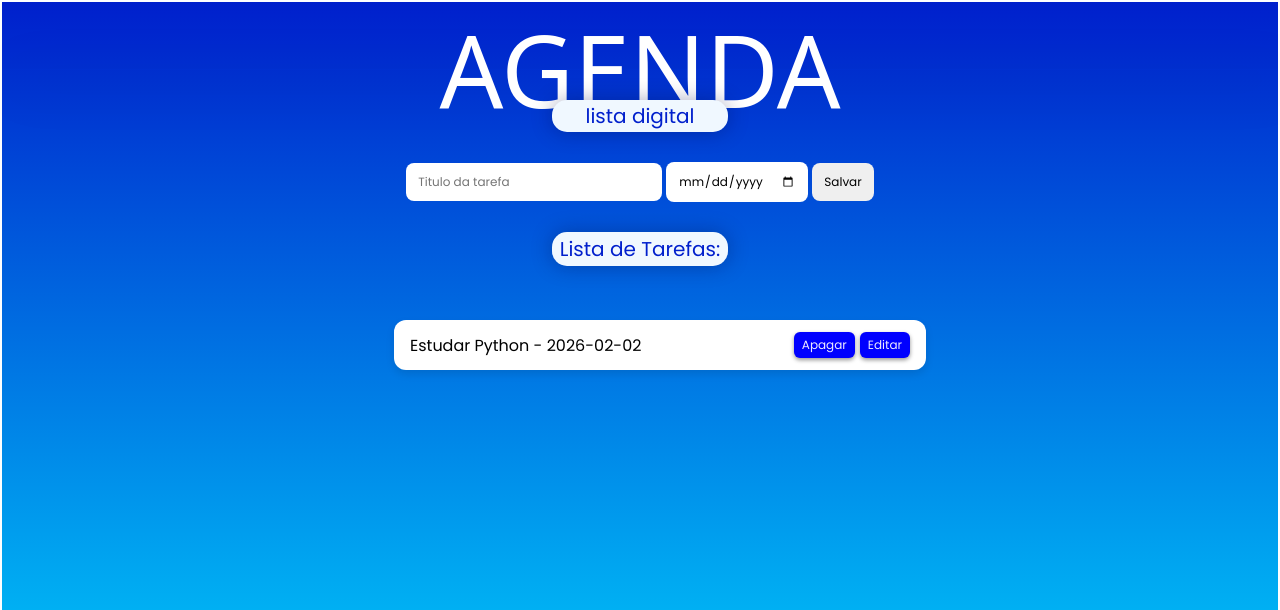
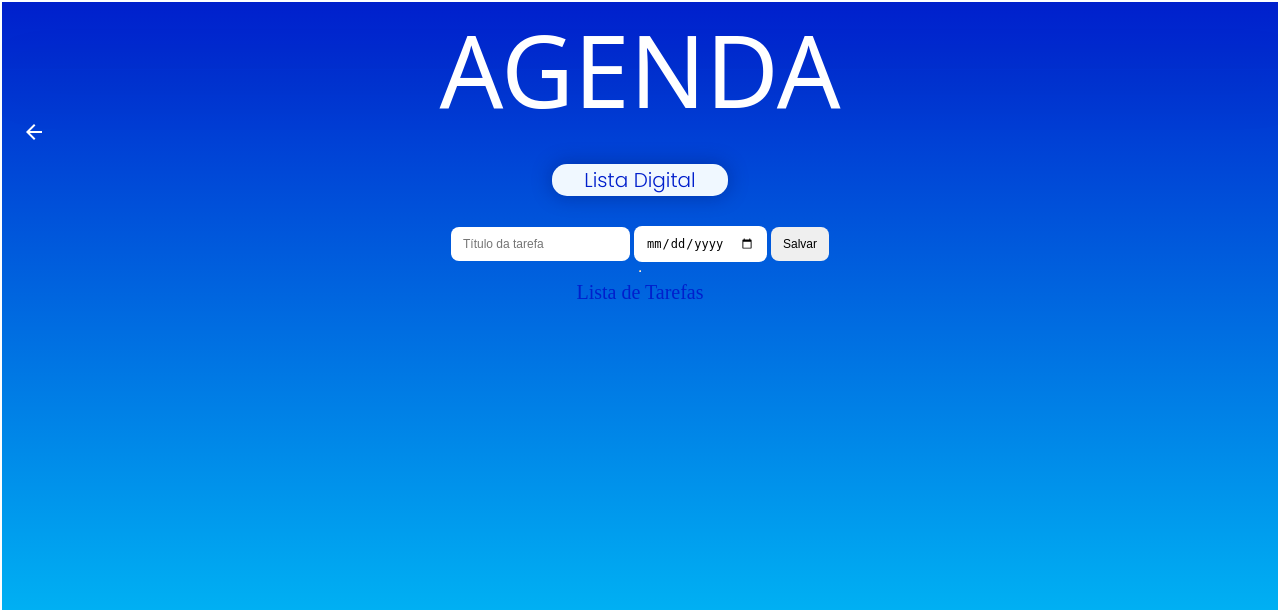
Before and after one commit to SamuelBernardo008/agenda, a Flask app: page /agenda in a window 1280 px wide. Shown: the top 610 px of the page. Run offline with Flask 3, Linux system fonts and the light colour scheme; data comes from the database, SQL or seed files in the repository; data that the repository does not hold is empty; some web fonts are replaced.

Commit message:
feat: Adicionando novas funções

```diff
--- a/app.py
+++ b/app.py
@@ -6,33 +6,43 @@ app = Flask(__name__)
 
 init_db()
 
+
 @app.route('/')
 def home():
     return render_template('home.html', titulo='Home')
 
 
-@app.route('/ola')
-def ola_mundo():
-    return "olá, mundo"
-
 @app.route('/agenda', methods=['GET', 'POST'])
 def agenda():
-    tarefas = None
 
     if request.method == 'POST':
-        titulo_tarefa = request.form ['titulo-tarefa']
+        titulo_tarefa = request.form['titulo-tarefa']
         data_conclusao = request.form['data-conclusao']
-        tarefa = Tarefa(titulo_tarefa, data_conclusao)
+
+        tarefa = Tarefa(
+            titulo_tarefa=titulo_tarefa,
+            data_conclusao=data_conclusao
+        )
         tarefa.salvar_tarefa()
 
+        return redirect(url_for('agenda'))
+
     tarefas = Tarefa.obter_tarefas()
-    return render_template('agenda.html', titulo= 'Agenda', tarefas=tarefas)
+
+    return render_template(
+        'agenda.html',
+        titulo='Agenda',
+        tarefas=tarefas,
+        tarefa_selecionada=None
+    )
+
 
 @app.route('/delete/<int:idTarefa>')
 def delete(idTarefa):
     tarefa = Tarefa.id(idTarefa)
     tarefa.excluir_tarefa()
     return redirect(url_for('agenda'))
+
 
 @app.route('/update/<int:idTarefa>' , methods=['GET', 'POST'])
 def update(idTarefa):
@@ -48,3 +58,10 @@ def update(idTarefa):
     tarefa_selecionada = Tarefa.id(idTarefa)
 
     return render_template('agenda.html', titulo= 'Agenda', tarefas=tarefas, tarefa_selecionada=tarefa_selecionada)
+
+
+@app.route("/toggle/<int:id>", methods=["POST"])
+def toggle(id):
+    tarefa = Tarefa.id(id)
+    tarefa.toggle_conclusao()
+    return ("", 204)
--- a/models/database.py
+++ b/models/database.py
@@ -53,18 +53,3 @@ class Database:
             traceback.print_tb(tb)
 
         self.close()
-
-
-try:
-    db = Database('./data/tarefas.sqlite3')
-    db.executar('''
-    CREATE TABLE IF NOT EXISTS tarefas (
-        id  INTEGER PRIMARY KEY AUTOINCREMENT,
-        titulo_tarefa TEXT NOT NULL,
-        data_conclusao TEXT);
-    ''')
-    db.executar('INSERT INTO tarefas (titulo_tarefa, data_conclusao) VALUES (?,?);', ('Estudar Python', '2026-02-02'))
-except Exception as e:
-    print(f"erro ao criar tabela: {e}")
-finally:
-    db.close()
--- a/models/tarefa.py
+++ b/models/tarefa.py
@@ -1,3 +1,4 @@
+from datetime import datetime
 from sqlite3 import Cursor
 from models.database import Database
 from typing import Self, Any, Optional
@@ -6,10 +7,14 @@ class Tarefa:
     """
     Classe que representa uma tarefa a ser realizada.
     """
-    def __init__(self: Self, titulo_tarefa: Optional[str], data_conclusao: Optional[str] = None, id_tarefa: Optional[int] = None) -> None:
+    def __init__(self: Self, titulo_tarefa: Optional[str] = '', data_conclusao: Optional[str] = None, tipo: Optional[str] = None, id_tarefa: Optional[int] = None, concluida: Optional[int] = 0, data_finalizacao: Optional[str] = None, indicado: Optional[str] = None) -> None:
         self.titulo_tarefa: Optional[str] = titulo_tarefa
         self.data_conclusao: Optional[str] = data_conclusao
+        self.tipo: Optional[str] = tipo
         self.id_tarefa: Optional[int] = id_tarefa
+        self.concluida: Optional[int] = concluida
+        self.data_finalizacao: Optional[str] = data_finalizacao
+        self.indicado: Optional[str] = indicado
 
 
     @classmethod
@@ -49,3 +54,33 @@ class Tarefa:
             params: tuple = (self.titulo_tarefa, self.data_conclusao, self.id_tarefa)
             resultado: Cursor = db.executar(query, params)
             return resultado
+
+    def toggle_conclusao(self):
+
+            with Database() as db:
+
+                if self.concluida:
+                    query = """
+                    UPDATE tarefas
+                    SET concluida = 0, data_finalizacao = NULL
+                    WHERE id = ?;
+                    """
+                    params = (self.id_tarefa,)
+
+                    self.concluida = 0
+                    self.data_finalizacao = None
+
+                else:
+                    agora = datetime.now().strftime("%Y-%m-%d %H:%M:%S")
+
+                    query = """
+                    UPDATE tarefas
+                    SET concluida = 1, data_finalizacao = ?
+                    WHERE id = ?;
+                    """
+                    params = (agora, self.id_tarefa)
+
+                    self.concluida = 1
+                    self.data_finalizacao = agora
+
+                db.executar(query, params)
--- a/static/style.css
+++ b/static/style.css
@@ -1,15 +1,14 @@
 html, body {
     height: 100%;
-    margin: 0;
-}
+    margin: 0;}
 
 body {
     display: flex;
     flex-direction: column;
     background: linear-gradient(to bottom, rgb(0, 31, 204), rgb(0, 221, 255));
     text-align: center;
-    border: 2px solid rgb(255, 255, 255); /* borda branca ao redor da página */
-    box-sizing: border-box; /* garante que a borda não aumente o tamanho total */
+    border: 2px solid rgb(255, 255, 255);
+    box-sizing: border-box;
 }
 
 .modak-regular {
@@ -25,6 +24,7 @@ body {
 }
 
 h1 {
+    z-index: 1;
     text-align: center;
     font-size: 100px;
     margin-bottom: 30px;
@@ -177,3 +177,15 @@ button:hover{
     background-color: rgb(255, 255, 255);
     padding: 4px 8px;
 }
+
+#voltar{
+    display: inline-flex;
+    align-items: center;
+    justify-content: flex-start;
+    padding: 20px;
+    margin: 0px;
+    width: 10px;
+    height: auto;
+    text-decoration: none;
+    color: #ffffff;
+}
--- a/templates/agenda.html
+++ b/templates/agenda.html
@@ -1,34 +1,52 @@
 {% extends "base.html" %}
+{% block content %}
 
-{% block content %}
-    <div class="subtitulo"><h2 class="poppins-regular">lista digital</h2></div>
-    <form method="POST">
-        <input type="text" name="titulo-tarefa" id="titulo-tarefa" placeholder="Titulo da tarefa"
-        required class="poppins-regular" value="{{ tarefa_selecionada.titulo_tarefa if tarefa_selecionada else ''}}">
-        <input type="date" name="data-conclusao" id="data-conclusao" class="poppins-regular" value="{{ tarefa_selecionada.data_conclusao if tarefa_selecionada else ''}}">
+<a href="/" id="voltar">
+  <span class="material-symbols-outlined">arrow_back</span>
+</a>
 
-        <button type="submit" class="poppins-regular"> Salvar </button>
-    </form>
+<div class="subtitulo">
+    <h2>Lista Digital</h2>
+</div>
 
-    {% if tarefa_selecionada %}
-        <a href="{{ url_for('agenda') }}" id="cancelar">Cancelar</a>
-    {% endif %}
+{# Lógica do Formulário: Alterna entre Criar e Atualizar #}
+<form method="POST"
+      action="{{ url_for('update', idTarefa=tarefa_selecionada.id) if tarefa_selecionada else url_for('agenda') }}">
 
-<h2 class="subtitulo" id="listatitulo"> Lista de Tarefas: </h2>
+    <input
+        type="text"
+        name="titulo-tarefa"
+        placeholder="Título da tarefa"
+        required
+        value="{{ tarefa_selecionada.titulo_tarefa if tarefa_selecionada else '' }}"
+    >
 
-{% if tarefas %}
+    <input
+        type="date"
+        name="data-conclusao"
+        value="{{ tarefa_selecionada.data_conclusao if tarefa_selecionada else '' }}"
+    >
 
-    <ul>
-        {% for tarefa in tarefas %}
-            <li class="tarefa-card">{{ tarefa.titulo_tarefa }} - {{ tarefa.data_conclusao }}
-            <a href="{{ url_for('delete', idTarefa=tarefa.id_tarefa) }}" id="apagar">Apagar</a>
-            <a href="{{ url_for('update', idTarefa=tarefa.id_tarefa) }}" id="editar">Editar</a>
+    <button type="submit">
+        {{ 'Atualizar' if tarefa_selecionada else 'Salvar' }}
+    </button>
+</form>
 
-            </li>
-        {%endfor%}
-    </ul>
-{% else %}
-    <p class="poppins-regular" style="color: white;" id="nenhum">Nenhuma tarefa cadastrada.</p>
+{% if tarefa_selecionada %}
+    <a href="{{ url_for('agenda') }}">Cancelar Edição</a>
 {% endif %}
 
+<hr>
+
+<h2>Lista de Tarefas</h2>
+<ul>
+    {% for tarefa in tarefas %}
+    <li>
+        {{ tarefa.titulo_tarefa }} - {{ tarefa.data_conclusao }}
+        <a href="{{ url_for('update', idTarefa=tarefa.id) }}">Editar</a>
+        <a href="{{ url_for('delete', idTarefa=tarefa.id) }}">Excluir</a>
+    </li>
+    {% endfor %}
+</ul>
+
 {% endblock %}
--- a/templates/base.html
+++ b/templates/base.html
@@ -8,6 +8,7 @@
     <link rel="preconnect" href="https://fonts.gstatic.com" crossorigin>
     <link href="https://fonts.googleapis.com/css2?family=Modak&display=swap" rel="stylesheet">
     <link href="https://fonts.googleapis.com/css2?family=Poppins:ital,wght@0,100;0,200;0,300;0,400;0,500;0,600;0,700;0,800;0,900;1,100;1,200;1,300;1,400;1,500;1,600;1,700;1,800;1,900&display=swap" rel="stylesheet">
+    <link rel="stylesheet" href="https://fonts.googleapis.com/css2?family=Material+Symbols+Outlined:opsz,wght,FILL,GRAD@20..48,100..700,0..1,-50..200&icon_names=arrow_back" />
     <title>{{ titulo }}</title>
 </head>
 <body>
--- /dev/null
+++ b/venvsource/pyvenv.cfg
@@ -0,0 +1,5 @@
+home = C:\Program Files\Python312
+include-system-site-packages = false
+version = 3.12.10
+executable = C:\Program Files\Python312\python.exe
+command = C:\Program Files\Python312\python.exe -m venv C:\Users\AlunoADS2\Projetos\agenda\venvsource
```
Also changed, not shown: 9 other files.
